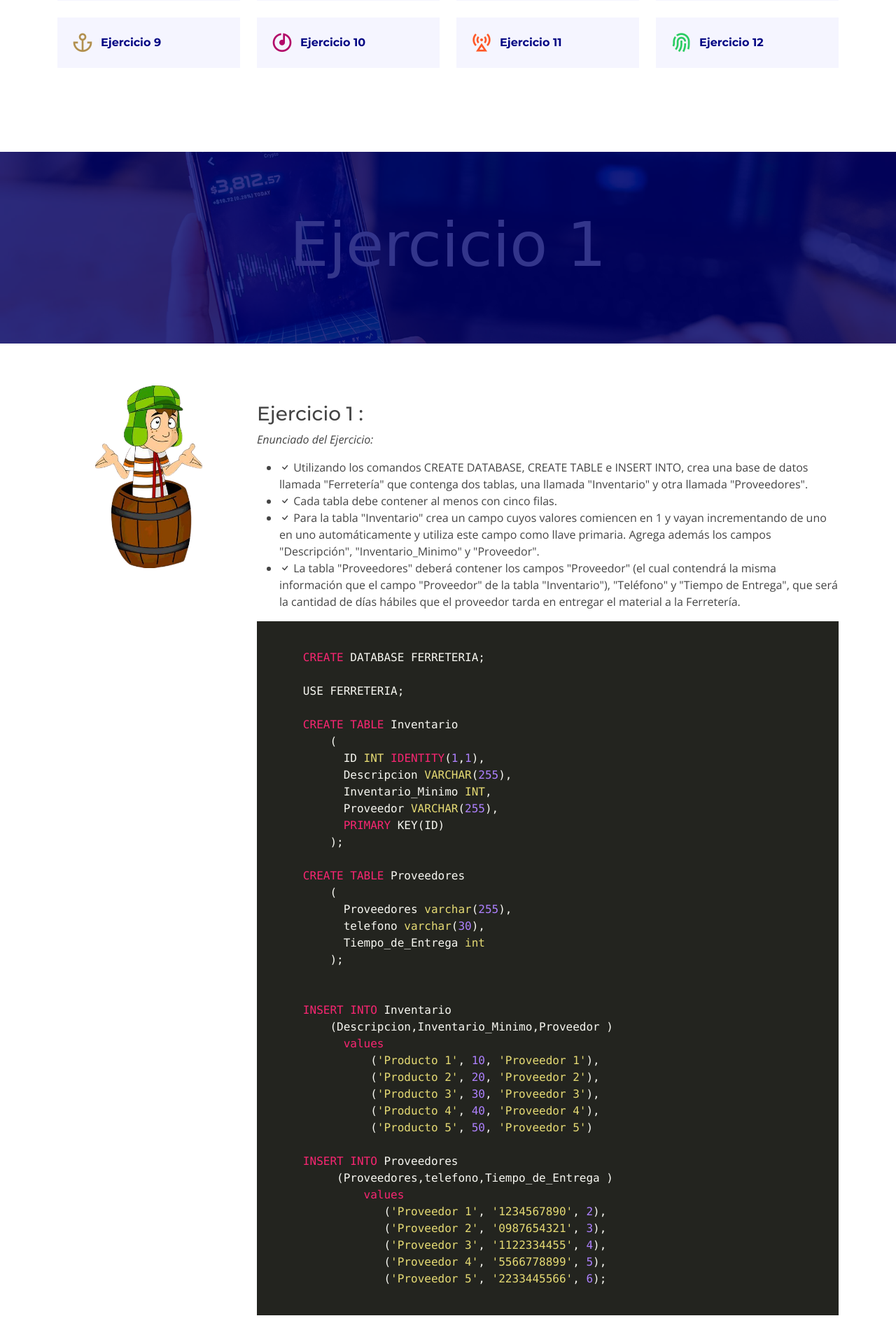
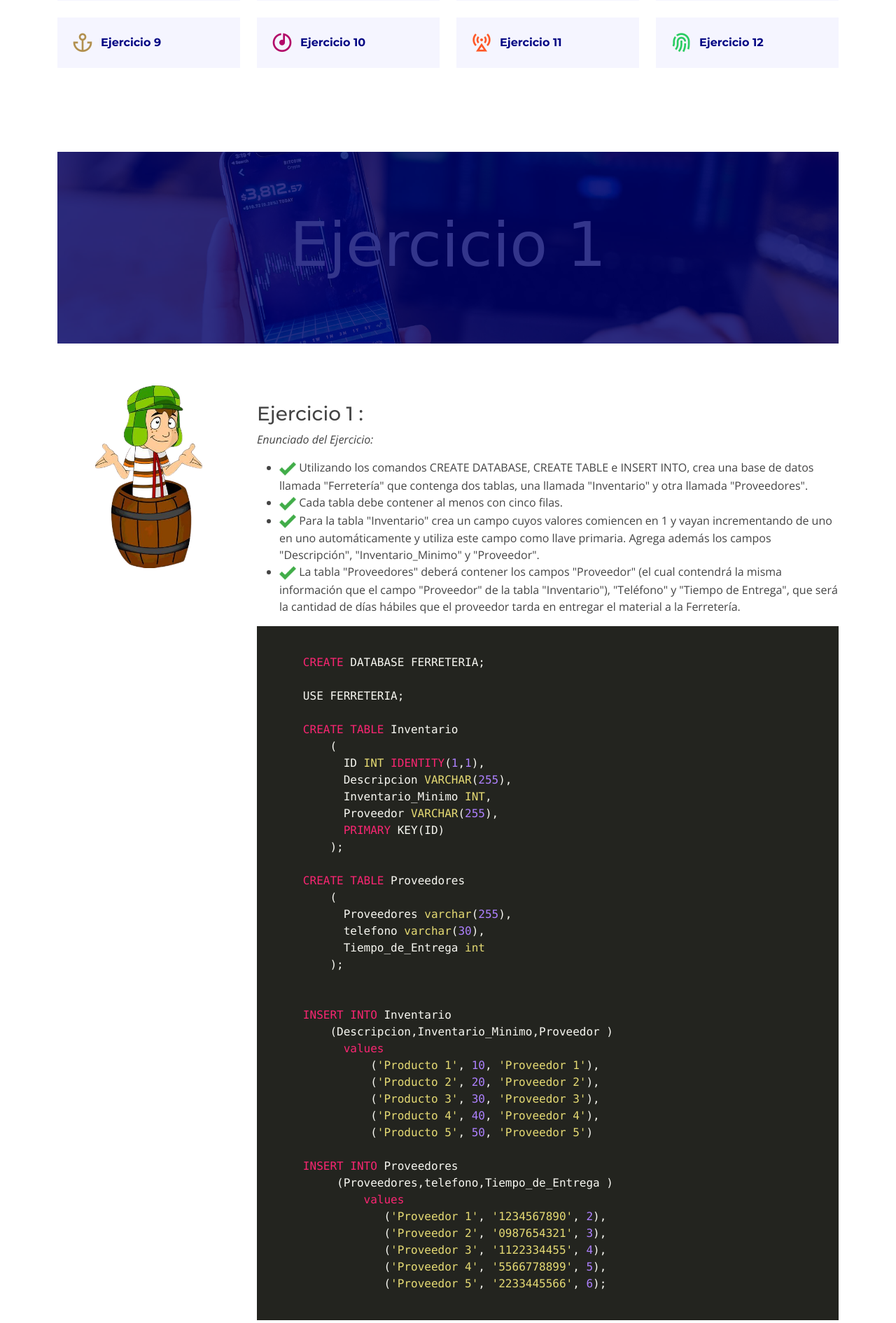
Before and after one commit to IvanCool2020/Pruebas, a Flask app: page / in a window 1280 px wide. Shown: the part 879-2770 px from the top of the page at 70% size. Run offline with Flask 2, Linux system fonts and the light colour scheme; parts of the project's set-up code (start-up, migrations or seed data) failed here and were passed over; some libraries are stand-ins or nearby versions.

Commit message:
Algunas mejoras

```diff
--- a/templates/index.html
+++ b/templates/index.html
@@ -31,6 +31,9 @@
 
   <!-- Previsualizacion del codigo -->
   <link id="codeTheme" rel="stylesheet" href="https://unpkg.com/@highlightjs/cdn-assets@11.7.0/styles/monokai-sublime.min.css">
+
+  <!-- Libreria FancyBox -->
+  <link  rel="stylesheet"  href="https://cdn.jsdelivr.net/npm/@fancyapps/ui@5.0/dist/fancybox/fancybox.css"/>
 
   <style>
     .language-python.hljs {
@@ -364,6 +367,9 @@
 
 
 
+
+      <div class="container">
+
               <!-- ======= Details Section ======= -->
               <section id="ejercicio_1" class="details">
                 <section id="testimonials" class="testimonials">
@@ -381,10 +387,6 @@
 
 
 
-
-
-      <div class="container">
-
         <div class="row content">
           <div class="col-md-3 d-flex flex-column justify-content-between">
             <img src="{{ url_for('static', filename='assets/img/chavo_1.png') }}" class="img-fluid mb-auto" alt="">
@@ -397,10 +399,10 @@
               Enunciado del Ejercicio:
             </p>
             <ul>
-              <li><i class="bi bi-check"></i> Utilizando los comandos CREATE DATABASE, CREATE TABLE e INSERT INTO, crea una base de datos llamada "Ferretería" que contenga dos tablas, una llamada "Inventario" y otra llamada "Proveedores".</li>
-              <li><i class="bi bi-check"></i> Cada tabla debe contener al menos con cinco filas.</li>
-              <li><i class="bi bi-check"></i> Para la tabla "Inventario" crea un campo cuyos valores comiencen en 1 y vayan incrementando de uno en uno automáticamente y utiliza este campo como llave primaria. Agrega además los campos "Descripción", "Inventario_Minimo" y "Proveedor".</li>
-              <li><i class="bi bi-check"></i> La tabla "Proveedores" deberá contener los campos "Proveedor" (el cual contendrá la misma información que el campo "Proveedor" de la tabla "Inventario"), "Teléfono" y "Tiempo de Entrega", que será la cantidad de días hábiles que el proveedor tarda en entregar el material a la Ferretería.</li>
+              <li><img src="{{ url_for('static', filename='assets/img/check.png') }}" width="24px"></i> Utilizando los comandos CREATE DATABASE, CREATE TABLE e INSERT INTO, crea una base de datos llamada "Ferretería" que contenga dos tablas, una llamada "Inventario" y otra llamada "Proveedores".</li>
+              <li><img src="{{ url_for('static', filename='assets/img/check.png') }}" width="24px"></i> Cada tabla debe contener al menos con cinco filas.</li>
+              <li><img src="{{ url_for('static', filename='assets/img/check.png') }}" width="24px"></i> Para la tabla "Inventario" crea un campo cuyos valores comiencen en 1 y vayan incrementando de uno en uno automáticamente y utiliza este campo como llave primaria. Agrega además los campos "Descripción", "Inventario_Minimo" y "Proveedor".</li>
+              <li><img src="{{ url_for('static', filename='assets/img/check.png') }}" width="24px"></i> La tabla "Proveedores" deberá contener los campos "Proveedor" (el cual contendrá la misma información que el campo "Proveedor" de la tabla "Inventario"), "Teléfono" y "Tiempo de Entrega", que será la cantidad de días hábiles que el proveedor tarda en entregar el material a la Ferretería.</li>
             </ul>
 
 
@@ -520,11 +522,15 @@
         </div>
 
       </div>
+
     </section><!-- End Gallery Section -->
 
 
-    </div>
 
+
+
+
+    <div class="container">
 
 
 
@@ -545,7 +551,11 @@
 
 
 
+
+
+
         <div class="row content" id="ejercicio_2"  >
+
           <div class="col-md-3 d-flex flex-column justify-content-between">
             <img src="{{ url_for('static', filename='assets/img/chavo_2.png') }}" class="img-fluid mb-auto" alt="">
             <div class="my-auto"></div>
@@ -556,12 +566,12 @@
               Enunciado del Ejercicio:
             </p>
             <ul>
-              <li><i class="bi bi-check"></i> Carga el archivo PODateTime.csv que viene en la carpeta recursos del curso siguiendo las instrucciones que ya vimos anteriormente.
+              <li><img src="{{ url_for('static', filename='assets/img/check.png') }}" width="24px"> Carga el archivo PODateTime.csv que viene en la carpeta recursos del curso siguiendo las instrucciones que ya vimos anteriormente.
                 Una vez que lo hayas cargado, genera una consulta en la que extraigas el año en el que fueron colocadas las órdenes que comienzan con PO5. Incluye dichas órdenes de compra en tus resultados.</li>
-              <li><i class="bi bi-check"></i> Crea una base de datos llamada Maratón y carga dentro de ella el archivo Maraton NY.csv llamando a la tabla MaratonNY, y obtén una lista de los competidores de sexo masculino, que tengan 60 o más años y que hayan llegado a la meta en menos de 200 minutos.</li>
-              <li><i class="bi bi-check"></i>Utilizando la misma tabla MaratonNY que creaste en el punto número 2, crea una lista que contenga la cantidad de mujeres provenientes de cada pais que participaron el maratón y ordénala según las cantidades en forma descendente.</li>
-              <li><i class="bi bi-check"></i> Realiza la misma consulta que el punto 3, pero obteniendo solamente la información de los paises cuya cantidad de mujeres participantes sea mayor a 10.</li>
-              <li><i class="bi bi-check"></i> Obtén la cantidad de participantes por pais, la edad mínima, la edad máxima y la edad promedio de los mismos por cada uno de los países. Ordena la información de manera Descendente en base a la edad máxima por pais para descubrir la procedencia de los participantes de mayor edad en el Maratón de Nueva York.</li>
+              <li><img src="{{ url_for('static', filename='assets/img/check.png') }}" width="24px"></i> Crea una base de datos llamada Maratón y carga dentro de ella el archivo Maraton NY.csv llamando a la tabla MaratonNY, y obtén una lista de los competidores de sexo masculino, que tengan 60 o más años y que hayan llegado a la meta en menos de 200 minutos.</li>
+              <li><img src="{{ url_for('static', filename='assets/img/check.png') }}" width="24px"></i>Utilizando la misma tabla MaratonNY que creaste en el punto número 2, crea una lista que contenga la cantidad de mujeres provenientes de cada pais que participaron el maratón y ordénala según las cantidades en forma descendente.</li>
+              <li><img src="{{ url_for('static', filename='assets/img/check.png') }}" width="24px"></i> Realiza la misma consulta que el punto 3, pero obteniendo solamente la información de los paises cuya cantidad de mujeres participantes sea mayor a 10.</li>
+              <li><img src="{{ url_for('static', filename='assets/img/check.png') }}" width="24px"></i> Obtén la cantidad de participantes por pais, la edad mínima, la edad máxima y la edad promedio de los mismos por cada uno de los países. Ordena la información de manera Descendente en base a la edad máxima por pais para descubrir la procedencia de los participantes de mayor edad en el Maratón de Nueva York.</li>
 
             </ul>
 
@@ -638,6 +648,9 @@
 
       </div>
     </section><!-- End Details Section -->
+      </div>
+
+
 
 
 
@@ -908,32 +921,84 @@
         <div class="faq-list">
           <ul>
 
-
+                 <!-- ANEXO 1 -->
             <li data-aos="fade-up" data-aos-delay="100">
               <i class="bx bx-help-circle icon-help"></i> <a data-bs-toggle="collapse" data-bs-target="#faq-list-2" class="collapsed"> Tipos de comandos en SQL ❓ <i class="bx bx-chevron-down icon-show"></i><i class="bx bx-chevron-up icon-close"></i></a>
               <div id="faq-list-2" class="collapse" data-bs-parent=".faq-list">
                 <img src="{{ url_for('static', filename='assets/img/Auxiliares/ddl.png') }}" class="img-fluid" alt="">
+                <a target="_blank" href="https://www.canva.com/design/DAFxKwG99mE/vUKSE1lRkhyHBNW1AlaZEw/edit?utm_content=DAFxKwG99mE&utm_campaign=designshare&utm_medium=link2&utm_source=sharebutton" style="text-align: right; font-size: 22px;">Ir al Enlace...</a>
 
               </div>
             </li>
+                  <!-- ANEXO 2 -->
+            <li data-aos="fade-up" data-aos-delay="200">
+              <i class="bx bx-help-circle icon-help"></i> <a data-bs-toggle="collapse" data-bs-target="#faq-list-3" class="collapsed">Conceptos Basicos : ❗❗❗ <i class="bx bx-chevron-down icon-show"></i><i class="bx bx-chevron-up icon-close"></i></a>
+              <div id="faq-list-3" class="collapse" data-bs-parent=".faq-list">
+                 <br></br>
+                 <h3>Ayuda de Memoria 🤣</h3>
 
-            <li data-aos="fade-up" data-aos-delay="200">
-              <i class="bx bx-help-circle icon-help"></i> <a data-bs-toggle="collapse" data-bs-target="#faq-list-3" class="collapsed">Dolor sit amet consectetur adipiscing elit? <i class="bx bx-chevron-down icon-show"></i><i class="bx bx-chevron-up icon-close"></i></a>
-              <div id="faq-list-3" class="collapse" data-bs-parent=".faq-list">
-                <p>
-                  Eleifend mi in nulla posuere sollicitudin aliquam ultrices sagittis orci. Faucibus pulvinar elementum integer enim. Sem nulla pharetra diam sit amet nisl suscipit. Rutrum tellus pellentesque eu tincidunt. Lectus urna duis convallis convallis tellus. Urna molestie at elementum eu facilisis sed odio morbi quis
-                </p>
+                <section id="gallery" class="gallery">
+                  <div class="container">
+
+                    <div class="row g-0" data-aos="fade-left">
+
+                    <div class="col-lg-4 col-md-4">
+                        <a data-fancybox="Basic_datos_sql"
+                        data-src="{{ url_for('static', filename='assets/img/Basic_datos_sql/sql1.png') }}"
+                        >
+                       <img src="{{ url_for('static', filename='assets/img/Basic_datos_sql/sql1.png') }}" width="350px"/>
+                       </a>
+
+                      </div>
+
+                      <div class="col-lg-4 col-md-4">
+
+                          <a data-fancybox="Basic_datos_sql"
+                          data-src="{{ url_for('static', filename='assets/img/Basic_datos_sql/sql2.png') }}"
+                           >
+                         <img src="{{ url_for('static', filename='assets/img/Basic_datos_sql/sql2.png') }}" width="350px" />
+                       </a>
+
+                      </div>
+
+                      <div class="col-lg-4 col-md-4">
+                          <a data-fancybox="Basic_datos_sql"
+                          data-src="{{ url_for('static', filename='assets/img/Basic_datos_sql/sql3.png') }}"
+                            >
+                         <img src="{{ url_for('static', filename='assets/img/Basic_datos_sql/sql3.png') }}" width="350px" />
+                       </a>
+                      </div>
+
+
+
+                      <div>
+
+
+
+                    </div>
+
+                  </div>
+                </section><!-- End Gallery Section -->
+
+                <a target="_blank" href="https://www.canva.com/design/DAFxPJ9eyGQ/2J3a7JjIOM7HQxM-4rV6gQ/edit?utm_content=DAFxPJ9eyGQ&utm_campaign=designshare&utm_medium=link2&utm_source=sharebutton" class="btn-get-started scrollto" style="text-align: right; font-size: 22px;">Ir al Enlace...</a>
+              </div>
+
+            </li>
+
+
+              <!-- ANEXO 3 -->
+
+            <li data-aos="fade-up" data-aos-delay="300">
+              <i class="bx bx-help-circle icon-help"></i> <a data-bs-toggle="collapse" data-bs-target="#faq-list-4" class="collapsed">Los Joins en sql : 😎<i class="bx bx-chevron-down icon-show"></i><i class="bx bx-chevron-up icon-close"></i></a>
+              <div id="faq-list-4" class="collapse" data-bs-parent=".faq-list">
+
+                <img src="{{ url_for('static', filename='assets/img/Auxiliares/joins.png') }}" class="img-fluid" alt="">
+                <a target="_blank" href="https://www.sqlshack.com/wp-content/uploads/2021/08/sql-join-chart-custom-poster-size-sql.png" class="btn-get-started scrollto" style="text-align: right; font-size: 22px;">Ir al Enlace...</a>
               </div>
             </li>
 
-            <li data-aos="fade-up" data-aos-delay="300">
-              <i class="bx bx-help-circle icon-help"></i> <a data-bs-toggle="collapse" data-bs-target="#faq-list-4" class="collapsed">Tempus quam pellentesque nec nam aliquam sem et tortor consequat? <i class="bx bx-chevron-down icon-show"></i><i class="bx bx-chevron-up icon-close"></i></a>
-              <div id="faq-list-4" class="collapse" data-bs-parent=".faq-list">
-                <p>
-                  Molestie a iaculis at erat pellentesque adipiscing commodo. Dignissim suspendisse in est ante in. Nunc vel risus commodo viverra maecenas accumsan. Sit amet nisl suscipit adipiscing bibendum est. Purus gravida quis blandit turpis cursus in.
-                </p>
-              </div>
-            </li>
+
+
 
             <li data-aos="fade-up" data-aos-delay="400">
               <i class="bx bx-help-circle icon-help"></i> <a data-bs-toggle="collapse" data-bs-target="#faq-list-5" class="collapsed">Tortor vitae purus faucibus ornare. Varius vel pharetra vel turpis nunc eget lorem dolor? <i class="bx bx-chevron-down icon-show"></i><i class="bx bx-chevron-up icon-close"></i></a>
@@ -1135,6 +1200,24 @@
   hljs.highlightAll();
 </script>
 
+
+<!-- Libreria FancyBox -->
+<script src="https://cdn.jsdelivr.net/npm/@fancyapps/ui@5.0/dist/fancybox/fancybox.umd.js"></script>
+<script src="https://cdn.jsdelivr.net/npm/@fancyapps/ui@5.0/dist/fancybox/l10n/de.umd.js"></script>
+<script>
+  Fancybox.bind('[data-fancybox="Basic_datos_sql"]', {
+    l10n : Fancybox.l10n.de
+  });
+
+  Fancybox.bind('[data-fancybox="Auxiliares"]', {
+    l10n : Fancybox.l10n.de
+  });
+</script>
+
+
+
+
+
    <!-- VENTANA MODAL-->
 <!--
 <script>
```
Also changed, not shown: app.py (line endings or trailing spaces), static/assets/img/Auxiliares/Joins.png (added), static/assets/img/Basic_datos_sql/sql1.png (added), static/assets/img/Basic_datos_sql/sql2.png (added), static/assets/img/Basic_datos_sql/sql3.png (added), static/assets/img/check.png (added). Lines whose indentation alone changed are shown as unchanged.
